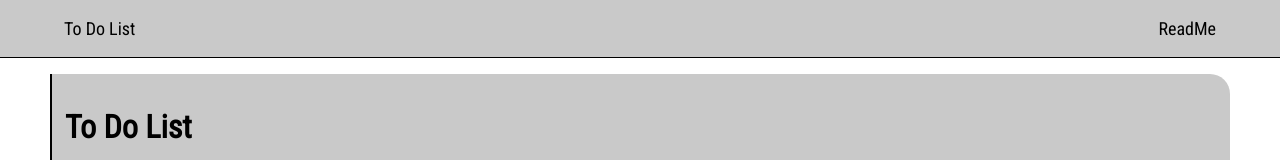
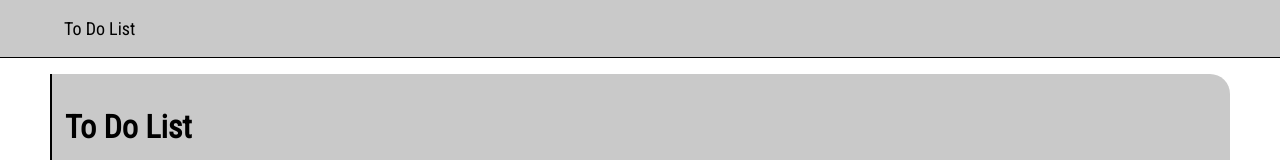
Before and after one commit to sebcyde/To-Do-List, a plain HTML site: page index.html in a window 1280 px wide. Shown: the top 160 px of the page. Drawn offline with Linux system fonts and the light colour scheme.

Commit message:
Update index.html

```diff
--- a/index.html
+++ b/index.html
@@ -18,7 +18,7 @@
     <nav>
         <ul>
             <li>To Do List</li>
-            <li>ReadMe</li>
+
         </ul>
     </nav>
 
```
